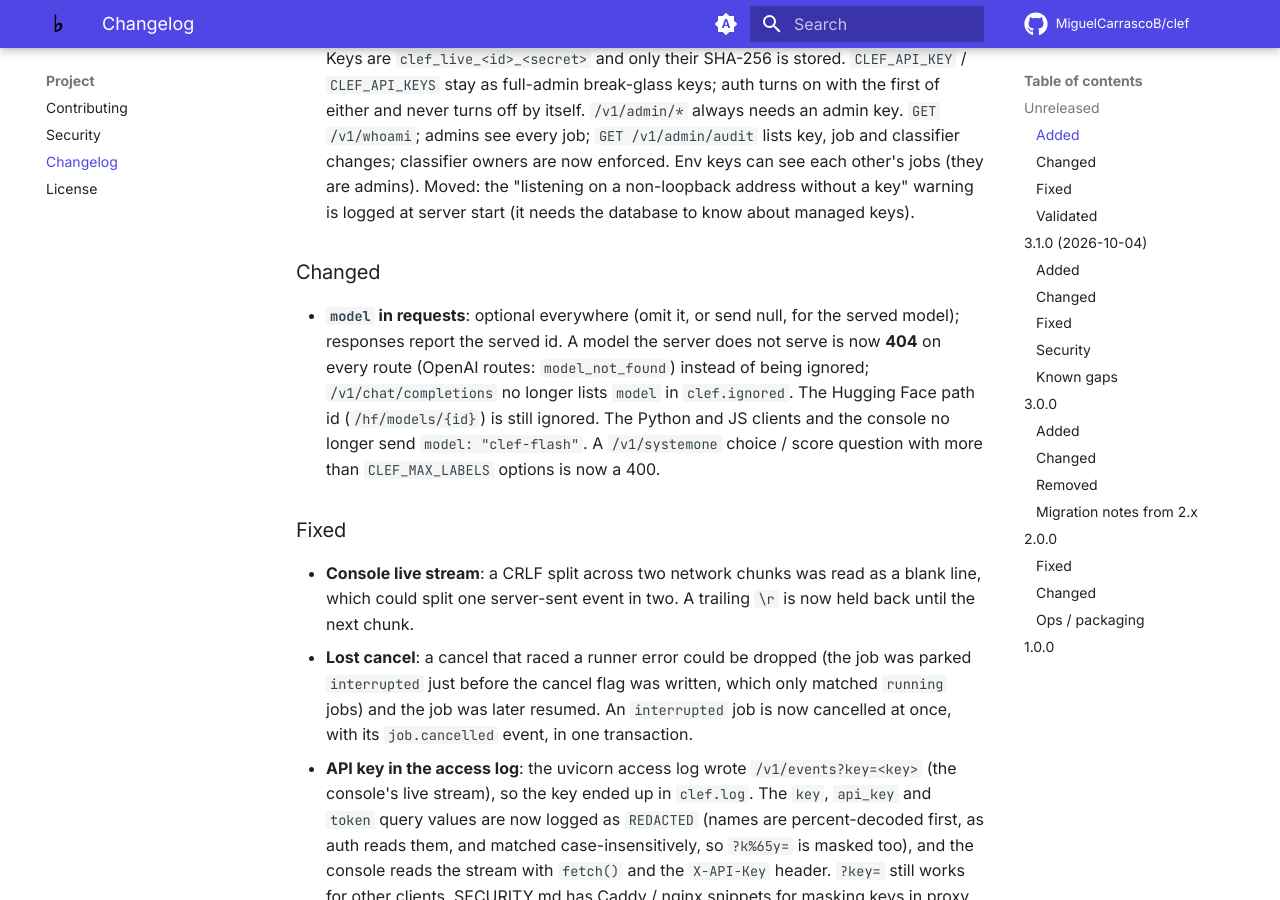
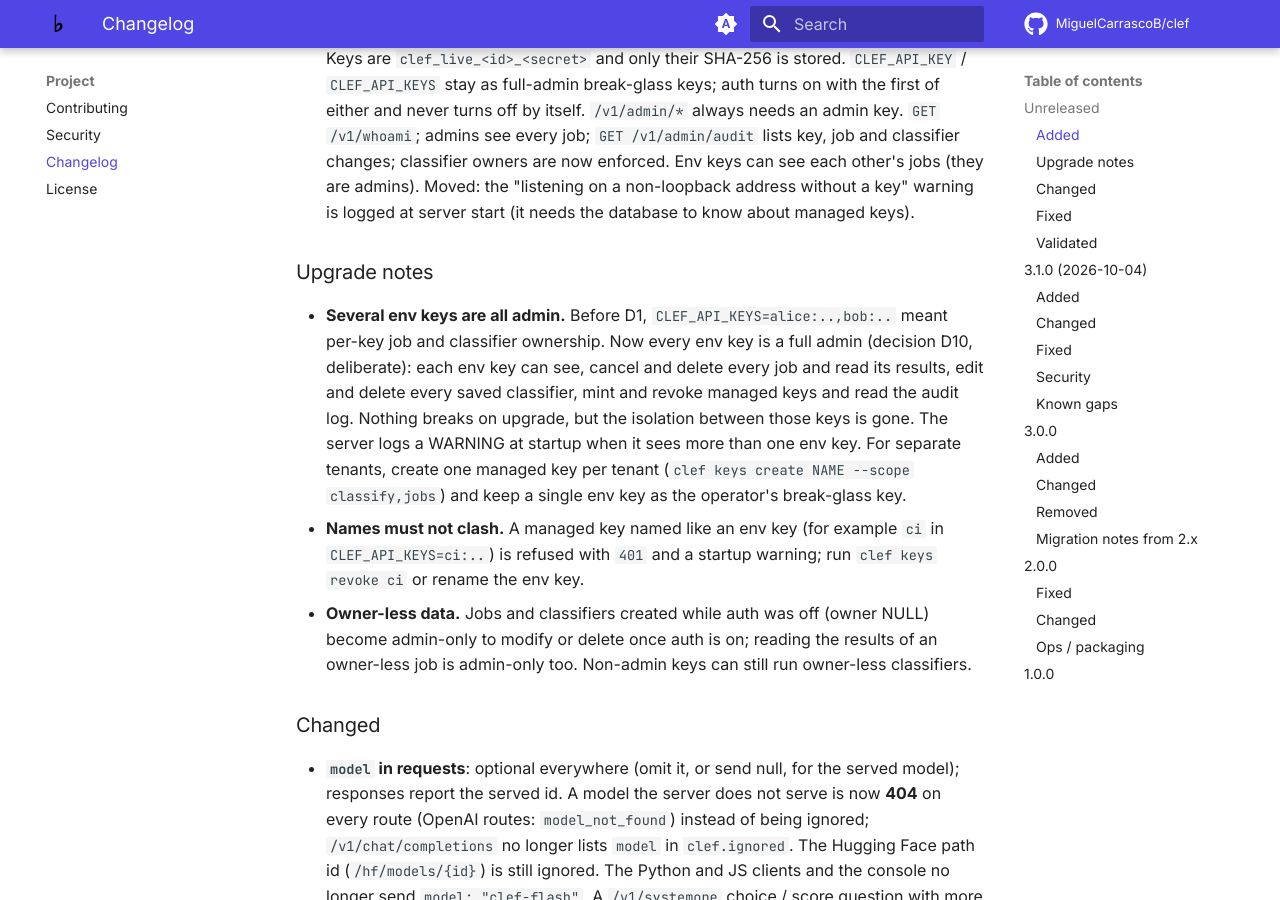
Before and after one commit to MiguelCarrascoB/clef, an MkDocs documentation site: the page built from docs/changelog.md, in a window 1280 px wide and 900 px high, scrolled down 1478 px. Built offline with MkDocs 1.6.1 and Material for MkDocs 9.7.7, drawn with Linux system fonts in a browser that asks for light colours; comment, search, counter and statistics services are not loaded.

Commit message:
Docs: upgrade notes for env keys being all-admin, name clashes and owner-less rows
Co-Authored-By: Claude Opus 5.5 <noreply@anthropic.com>

````diff
--- a/docs/ARCHITECTURE.md
+++ b/docs/ARCHITECTURE.md
@@ -337,7 +337,7 @@ appears in `openapi.json`.
 
 ### Auth, rate limit, CORS (`security.py`)
 
-- Keys: `CLEF_API_KEY` and/or `CLEF_API_KEYS` (see Configuration). When any key exists every `/v1/*` route, and the
+- Keys: `CLEF_API_KEY` and/or `CLEF_API_KEYS` (see Configuration; every env key is a full admin, and startup warns when there is more than one). When any key exists every `/v1/*` route, and the
   Hugging Face routes (`/hf/models/*`, `/models/*`), need `X-API-Key: <key>` or `Authorization: Bearer <key>` (401 +
   `WWW-Authenticate: Bearer` otherwise; the OpenAI and HF routes render that in their own error shape). For SSE
   `/v1/events?key=<key>` is also accepted for plain `EventSource` clients, which cannot set headers (the console
--- a/docs/remote-access.md
+++ b/docs/remote-access.md
@@ -63,7 +63,7 @@ IP (`GET /v1/admin/audit`, also in the console). Secrets are never recorded.
    ```
 
    `CLEF_API_KEYS` also accepts the list inline: `ci-bot:KEY1,laptop:KEY2`. `CLEF_API_KEY=KEY` is a single key named
-   `default`. These are env keys (full admin); for scoped keys with quotas use `clef keys create` instead of, or next
+   `default`. These are env keys (full admin: with several of them, each can see and delete every job, edit every classifier and mint keys, and the server warns at startup); for scoped keys with quotas use `clef keys create` instead of, or next
    to, them. Binding a non-loopback host with no key (env or managed) logs a loud warning at startup; do not ignore it.
 
 3. Allow the port through the firewall for your LAN only (below).
````
Also changed, not shown: CHANGELOG.md (+13 -0 lines).
